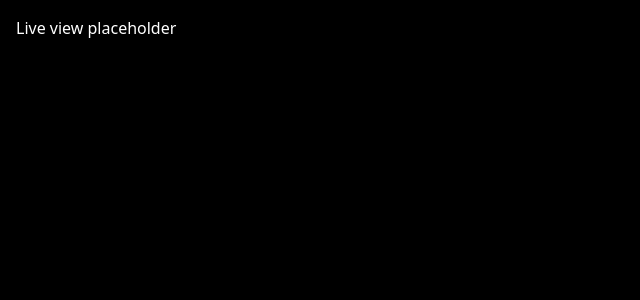
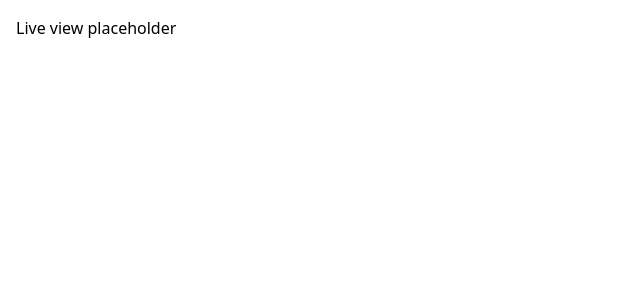
Before and after one commit to joshualeestone/clocking-news, a Next.js app: page /live in a window 1280 px wide. Shown: the top 300 px of the page, without its empty margins (0-640 px from the left). Built offline with nearby package versions, Linux system fonts and the light colour scheme.

Commit message:
Update layout.tsx

```diff
--- a/src/app/layout.tsx
+++ b/src/app/layout.tsx
@@ -1,10 +1,27 @@
 import "./globals.css";
 import type { ReactNode } from "react";
 
+const setThemeScript = `
+(function() {
+  try {
+    var ls = localStorage.getItem('theme');
+    var prefersDark = window.matchMedia('(prefers-color-scheme: dark)').matches;
+    var theme = ls || (prefersDark ? 'dark' : 'light');
+    if (theme === 'dark') document.documentElement.classList.add('dark');
+    else document.documentElement.classList.remove('dark');
+  } catch(e) {}
+})();
+`;
+
 export default function RootLayout({ children }: { children: ReactNode }) {
   return (
-    <html lang="en">
-      <body className="bg-black text-white">{children}</body>
+    <html lang="en" suppressHydrationWarning>
+      <head>
+        <script dangerouslySetInnerHTML={{ __html: setThemeScript }} />
+      </head>
+      <body className="bg-white text-black dark:bg-black dark:text-white">
+        {children}
+      </body>
     </html>
   );
 }
```
